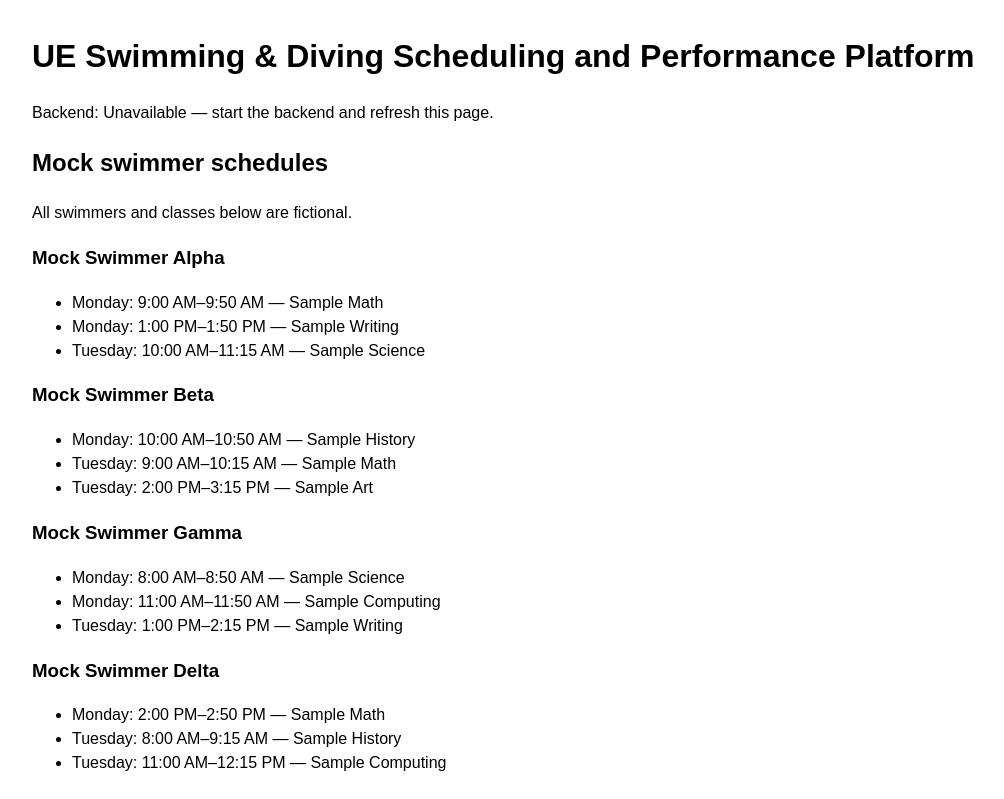
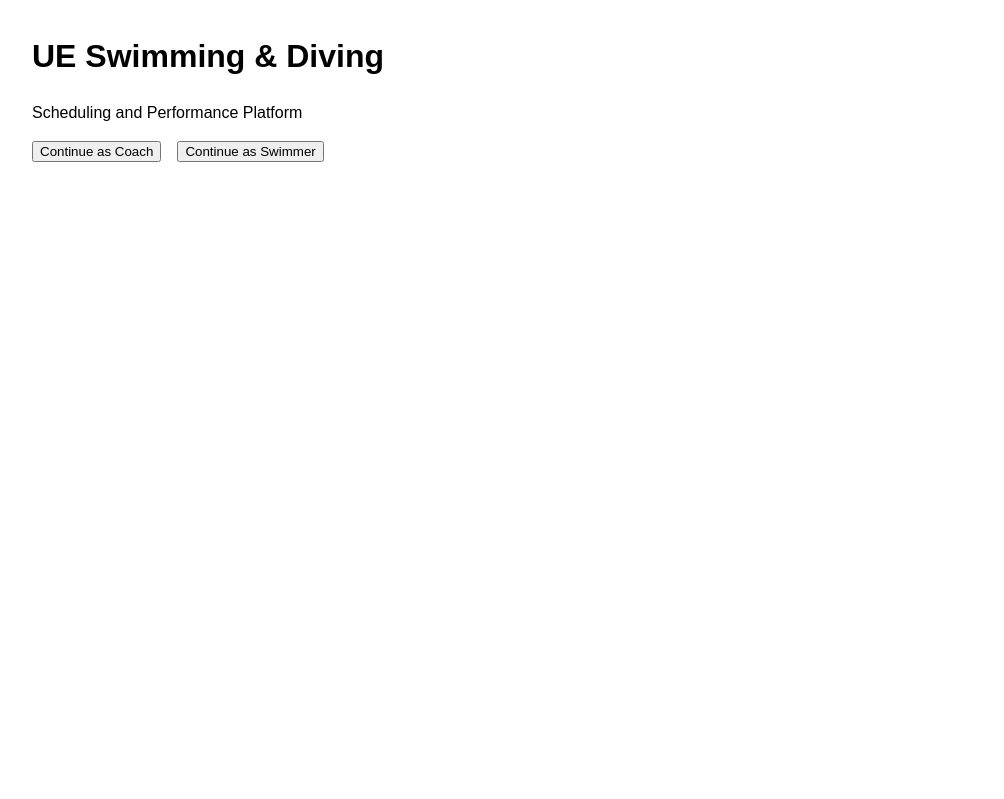
Before and after one commit to michael-pruett-9/ue-swim-platform, a React (Vite) app in the folder frontend/: page / in a window 1280 px wide. Shown: the top 799 px of the page, without its empty margins (0-1004 px from the left). Built offline with nearby package versions, Linux system fonts and the light colour scheme; no server answers.

Commit message:
Add coach and swimmer prototype views

```diff
--- a/frontend/src/App.jsx
+++ b/frontend/src/App.jsx
@@ -20,6 +20,56 @@ function formatTime(time) {
 }
 
 export default function App() {
+  const [role, setRole] = useState(null);
+
+  if (role === 'coach') {
+    return <CoachView onSwitchRole={() => setRole(null)} />;
+  }
+
+  if (role === 'swimmer') {
+    const swimmer = mockSchedules.find((entry) => entry.id === 'mock-001');
+    return (
+      <main>
+        <h1>UE Swimming &amp; Diving</h1>
+        <p>Scheduling and Performance Platform</p>
+        <h2>Swimmer</h2>
+        <button type="button" onClick={() => setRole(null)}>Switch Role</button>
+        <p>This is fictional/mock data for the prototype.</p>
+        <SwimmerSchedule swimmer={swimmer} />
+        <p>Personal performance and team schedule features will be added later.</p>
+      </main>
+    );
+  }
+
+  return (
+    <main>
+      <h1>UE Swimming &amp; Diving</h1>
+      <p>Scheduling and Performance Platform</p>
+      <div className="role-actions">
+        <button type="button" onClick={() => setRole('coach')}>Continue as Coach</button>
+        <button type="button" onClick={() => setRole('swimmer')}>Continue as Swimmer</button>
+      </div>
+    </main>
+  );
+}
+
+function SwimmerSchedule({ swimmer }) {
+  return (
+    <section>
+      <h3>{swimmer.name}</h3>
+      <ul>
+        {swimmer.classes.map((entry) => (
+          <li key={`${entry.day}-${entry.startTime}-${entry.endTime}`}>
+            {entry.day}: {formatTime(entry.startTime)}–{formatTime(entry.endTime)}
+            {entry.label ? ` — ${entry.label}` : ''}
+          </li>
+        ))}
+      </ul>
+    </section>
+  );
+}
+
+function CoachView({ onSwitchRole }) {
   const [status, setStatus] = useState('Checking...');
   const [day, setDay] = useState(weekdays[0]);
   const [practiceStartTime, setPracticeStartTime] = useState('');
@@ -130,21 +180,13 @@ export default function App() {
   return (
     <main>
       <h1>UE Swimming &amp; Diving Scheduling and Performance Platform</h1>
+      <h2>Coach</h2>
+      <button type="button" onClick={onSwitchRole}>Switch Role</button>
       <p role="status">Backend: {status}</p>
       <h2>Mock swimmer schedules</h2>
       <p>All swimmers and classes below are fictional.</p>
       {mockSchedules.map((swimmer) => (
-        <section key={swimmer.id}>
-          <h3>{swimmer.name}</h3>
-          <ul>
-            {swimmer.classes.map((entry) => (
-              <li key={`${entry.day}-${entry.startTime}-${entry.endTime}`}>
-                {entry.day}: {formatTime(entry.startTime)}–{formatTime(entry.endTime)}
-                {entry.label ? ` — ${entry.label}` : ''}
-              </li>
-            ))}
-          </ul>
-        </section>
+        <SwimmerSchedule key={swimmer.id} swimmer={swimmer} />
       ))}
       <section>
         <h2>Check a Practice Time</h2>
--- a/frontend/src/style.css
+++ b/frontend/src/style.css
@@ -2,6 +2,12 @@ body {
   margin: 2rem;
   font-family: Arial, sans-serif;
   line-height: 1.5;
+}
+
+.role-actions {
+  display: flex;
+  flex-wrap: wrap;
+  gap: 1rem;
 }
 
 .ranking-table {
```
